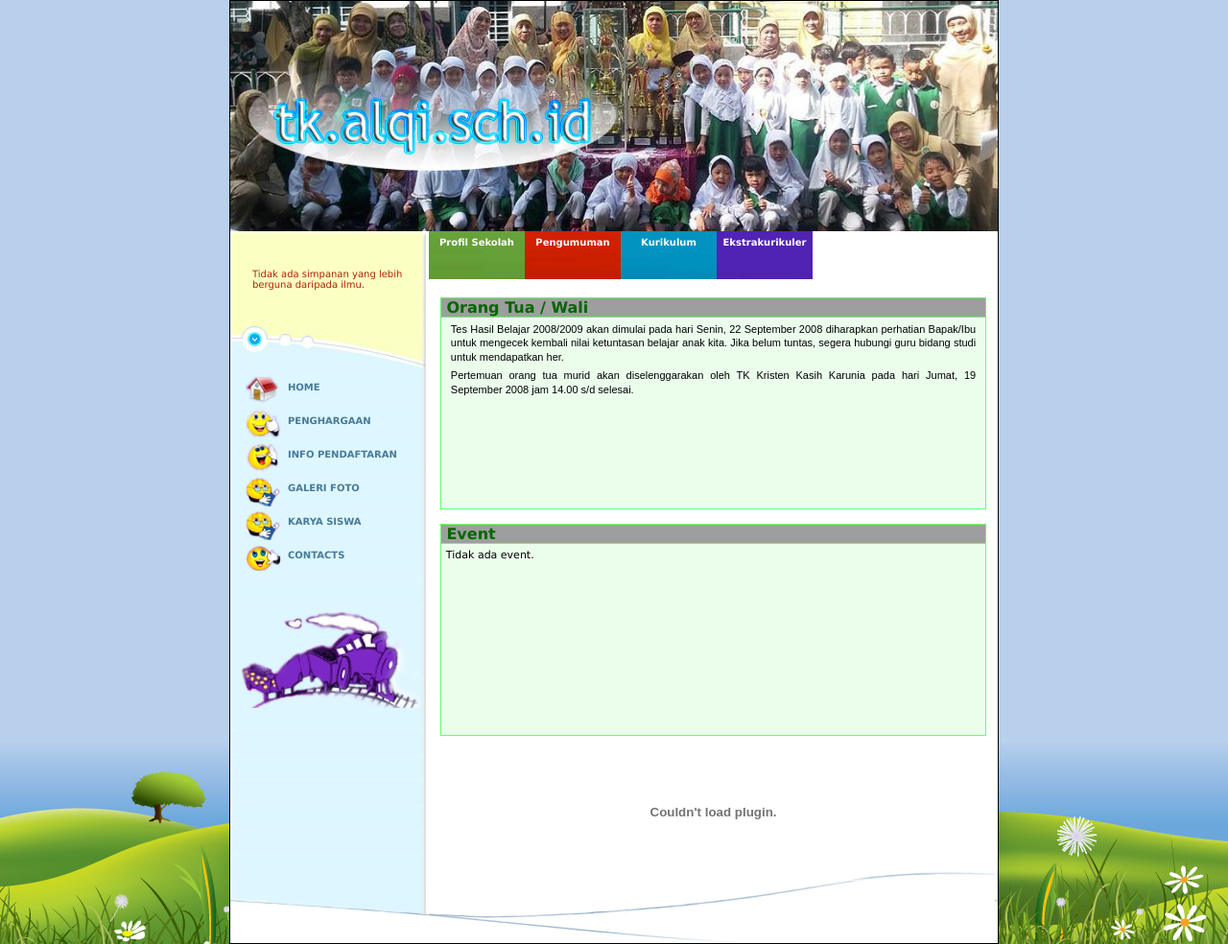
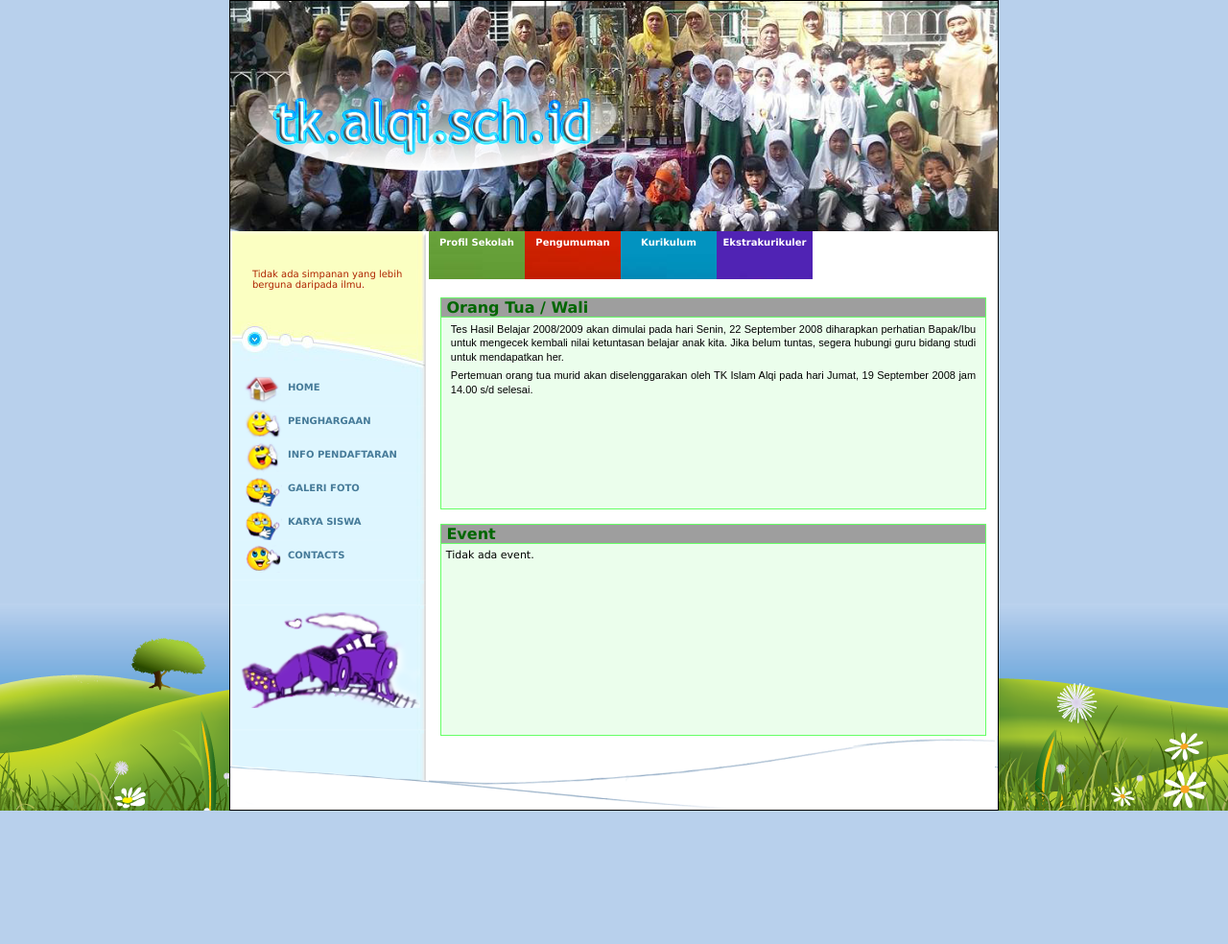
Before and after one commit to sholihin/tk-alqi, a PHP site: page /?mods=1 in a window 1280 px wide. Shown: the whole page at 96% size. After the commit the page ends 845 px from the top, so only its background shows below. Run offline with PHP 8.4, Linux system fonts and the light colour scheme; some libraries are stand-ins or nearby versions; grey boxes are pictures that could not be loaded.

Commit message:
remove kasih

```diff
--- a/hariini.php
+++ b/hariini.php
@@ -6,7 +6,7 @@
 					color:#990000;
 					background-image:url(./images/bg_judul_panjang.png);
 			 		background-repeat:no-repeat;">
-			<h3>TK Kasih Karunia Saat Ini</h3>
+			<h3>TK Islam Alqi Saat Ini</h3>
 			</td>
 		</tr>
 		<tr height="20px">
--- a/home.php
+++ b/home.php
@@ -6,35 +6,6 @@
             <br>
             <table width="96%" cellpadding="0" cellspacing="0" border="0">
                 <tbody>
-                    <!-- <tr height="20px">
-                        <td width="100%" style="vertical-align:middle;
-                            background-image:url(./images/bg_header_berita.png);
-                            background-repeat:repeat-x;
-                            border:1px;
-                            border-style:solid; border-color:#FF00CC">
-                            <strong> &nbsp;<span style="font-size:12px; color:#A2021B">Berita Utama</span></strong>
-                        </td>
-                    </tr>
-                    <tr>
-                        <td style="padding:5px; font-size:11px;
-                            background-color:#FFF4F5;
-                            border-top:0;
-                            border-right:1px solid #FF99FF;
-                            border-bottom:1px solid #FF99FF;;
-                            border-left:1px solid #FF99FF;">
-                            <div style="padding-top: 3px; color: rgb(224, 114, 74);">
-                                <a href="http://tk.kasihkarunia-jkt.sch.id/?mods=detailberita&amp;noberita=0">
-                                <img src="images/slide0.jpg" width="180px" height="130px" alt="" title="" border="0" class="img-left-noborder-topmargin"></a>
-                            </div>
-                            <div align="justify"><span class="style4">								  </span><br>
-                                <br>
-                                <a href="http://tk.kasihkarunia-jkt.sch.id/?mods=detailberita&amp;noberita=">selanjutnya...</a>
-                            </div>
-                        </td>
-                    </tr>
-                    <tr height="15px">
-                        <td></td>
-                    </tr> -->
                     <tr height="20px">
                         <td width="100%" style="vertical-align:middle;
                             background-image:url(./images/bg_header_table.png);
@@ -55,7 +26,7 @@
                                 diharapkan perhatian Bapak/Ibu untuk mengecek kembali nilai ketuntasan belajar anak kita.
                                 Jika belum tuntas, segera hubungi guru bidang studi untuk mendapatkan her.
                             </p>
-                            <p style="font-size:11px;">Pertemuan orang tua murid akan diselenggarakan oleh TK Kristen Kasih Karunia
+                            <p style="font-size:11px;">Pertemuan orang tua murid akan diselenggarakan oleh TK Islam Alqi
                                 pada hari Jumat, 19 September 2008 jam 14.00 s/d selesai.
                             </p>
                         </td>
@@ -84,14 +55,6 @@
                     </tr>
 				</tbody>
             </table>
-            <br>
-            <span style="font-size:12px">
-                <object classid="clsid:D27CDB6E-AE6D-11cf-96B8-444553540000" codebase="http://download.macromedia.com/pub/shockwave/cabs/flash/swflash.cab#version=7,0,19,0" width="300" height="120">
-                    <param name="movie" value="http://kasihkarunia-jkt.sch.id/image/natal.swf">
-                    <param name="quality" value="high">
-                    <embed src="http://kasihkarunia-jkt.sch.id/image/natal.swf" quality="high" pluginspage="http://www.macromedia.com/go/getflashplayer" type="application/x-shockwave-flash" width="300" height="120">
-                </object>
-            </span>
         </td>
     </tr>
 </tbody>
--- a/index.php
+++ b/index.php
@@ -3,10 +3,8 @@
     <head>
         <meta http-equiv="Content-Type" content="text/html; charset=windows-1252">
         <script type="text/javascript" async="" src="./assets/whoami"></script>
-        <meta name="keywords" content="sekolah,tk,kasih,karunia,kasih karunia,pendidikan,edukasi,profil,alumni,yayasan,yayasan kasih karunia">
-        <meta name="description" content="Website Taman Kanak-kanak (TK) Kasih Karunia">
         <meta name="author" content="primaindisoft">
-        <title>Website Taman Kanak-kanak (TK) Kasih Karunia - Yayasan Pendidikan Kasih Karunia</title>
+        <title>TK Alqi</title>
         <link rel="icon" href="logo.jpg">
         <script language="javascript" type="text/javascript" src="./assets/CekJavaScript.js"></script>
         <script language="javascript" type="text/javascript" src="./assets/CetakTanggal.js"></script>
--- a/kurikulum.php
+++ b/kurikulum.php
@@ -14,7 +14,7 @@
         </tr>
         <tr>
             <td width="100%" align="left">
-                <div align="justify"><span class="style6">KBB dan TK Kristen Kasih karunia, menyajikan program pendidikan sesuai perkembangan daya pikir dan kemampuan berbahasa anak yang dipacu dengan menggunakan berbagai media belajar dan metode mengajar yang bervariasi, seperti : komputer multimedia dan eksperimen.<br>
+                <div align="justify"><span class="style6">KBB dan TK Islam Alqi, menyajikan program pendidikan sesuai perkembangan daya pikir dan kemampuan berbahasa anak yang dipacu dengan menggunakan berbagai media belajar dan metode mengajar yang bervariasi, seperti : komputer multimedia dan eksperimen.<br>
                     - Perkembangan Kemandirian dan kemampuan sosial anak, dilatih melalui berbagai keterampilan psikomotorik, ekspresi dalam seni, karya-karya keterampilan, memasak, mengikutsertakan dalam berbagai perlombaan.<br>
                     - Untuk memperkaya keterampilan berbahasa, sejak dini anak diperkenalkan dengan Bahasa mandarin, Bahasa Inggris di samping Bahasa Indonesia yang berguna sebagai bekal masa depannya. </span><br>
                 </div>
--- a/menukiri/daftar.php
+++ b/menukiri/daftar.php
@@ -15,7 +15,7 @@
         <tr>
             <td width="100%" align="left">
                 <!-- isi konten berada diantara tanda ini.... //-->
-                <span class="style6">Pendaftaran siswa baru TK Kasih Karunia <br>
+                <span class="style6">Pendaftaran siswa baru TK Islam Alqi <br>
                 Mulai 1 Februari 2008 s/d 30 Mei 2008</span><br>
                 <!-- isi kontent sampai di sini aja..... //-->
             </td>
--- a/menukiri/kontak.php
+++ b/menukiri/kontak.php
@@ -22,7 +22,7 @@
                                 <img src="images/logo.png" border="0" style="height: 100px">
                             </td>
                             <td valign="top">
-                                TK Kasih Karunia                                            <br>
+                                TK Islam Alqi                                           <br>
                                 <br>
                             </td>
                         </tr>
--- a/menukiri/popup.php
+++ b/menukiri/popup.php
@@ -1,5 +1,4 @@
 <!DOCTYPE html PUBLIC "-//W3C//DTD HTML 4.01 Transitional//EN" "http://www.w3.org/TR/html4/loose.dtd">
-<!-- saved from url=(0078)http://tk.kasihkarunia-jkt.sch.id/galerifoto/detail_foto.php?nofoto=ekskul.gif -->
 <html>
     <head>
         <meta http-equiv="Content-Type" content="text/html; charset=windows-1252">
--- a/sejarah.php
+++ b/sejarah.php
@@ -14,9 +14,9 @@
         </tr>
         <tr>
             <td width="100%" align="left">  <span class="style6 style4">
-                TK Kasih Karunia terletak di Perumahan Taman Surya Blok RR No.1 <br>
+                TK Islam Alqi terletak di Perumahan Taman Surya Blok RR No.1 <br>
                 Telp : 021-70350520 dan 021-91262008 <br>
-                Berada di bawah naungan Yayasan Pendidikan Kasih Karunia </span>
+                Berada di bawah naungan Yayasan Pendidikan Islam Alqi </span>
             </td>
         </tr>
     </tbody>
--- a/visimisi.php
+++ b/visimisi.php
@@ -38,7 +38,7 @@
                                         </tr>
                                         <tr>
                                             <td>3.</td>
-                                            <td>Mengembangkan karakter anak berlandaskan iman kristiani</td>
+                                            <td>Mengembangkan karakter anak berlandaskan iman islam</td>
                                         </tr>
                                     </tbody>
                                 </table>
```
